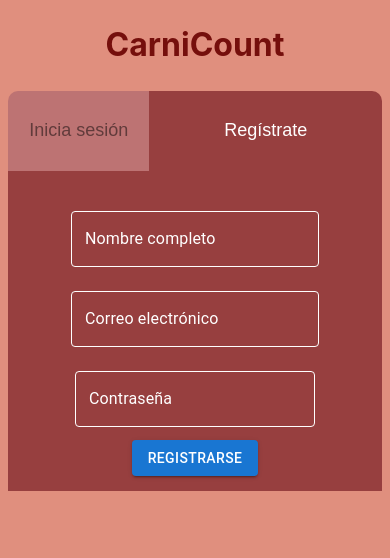
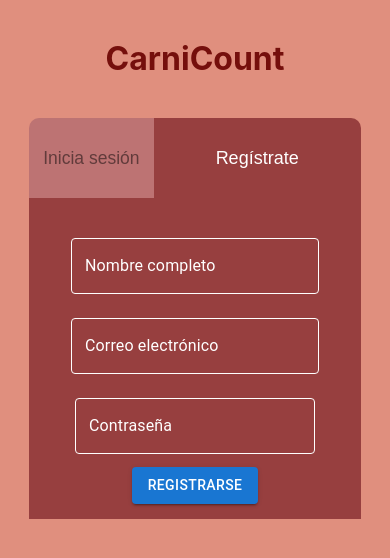
Before and after one commit to huparelaa/CarniCount, a React (Vite) app in the folder client/: page / in a window 390 px wide. Shown: the top 558 px of the page. Built offline with nearby package versions, Linux system fonts and the light colour scheme.

Commit message:
Fix: Home page is now responsive

```diff
--- a/client/src/components/home/header.css
+++ b/client/src/components/home/header.css
@@ -1,4 +1,5 @@
-.header-home{
+.header-home {
     color: #750f0c;
     text-align: center;
+    margin: 1.1em
 }
--- a/client/src/components/home/index.css
+++ b/client/src/components/home/index.css
@@ -1,7 +1,7 @@
 .general-card{
     margin: auto;
-    width: auto;
-    max-width: 500px;
+    width: 85%;
+    max-width: 450px;
 }
 
 .buttons-container{
@@ -27,7 +27,7 @@
     cursor: pointer;
     width: 60%;
     height: 80px;
-    font-size: large;
+    font-size: 17.5px;
     transition: all .5s ease;
 }
 .unfocused-button:hover{
--- a/client/src/index.css
+++ b/client/src/index.css
@@ -13,3 +13,8 @@
     -moz-osx-font-smoothing: grayscale;
     -webkit-text-size-adjust: 100%;
   }
+
+*{
+    margin: 0;
+    padding: 0;
+}
```
